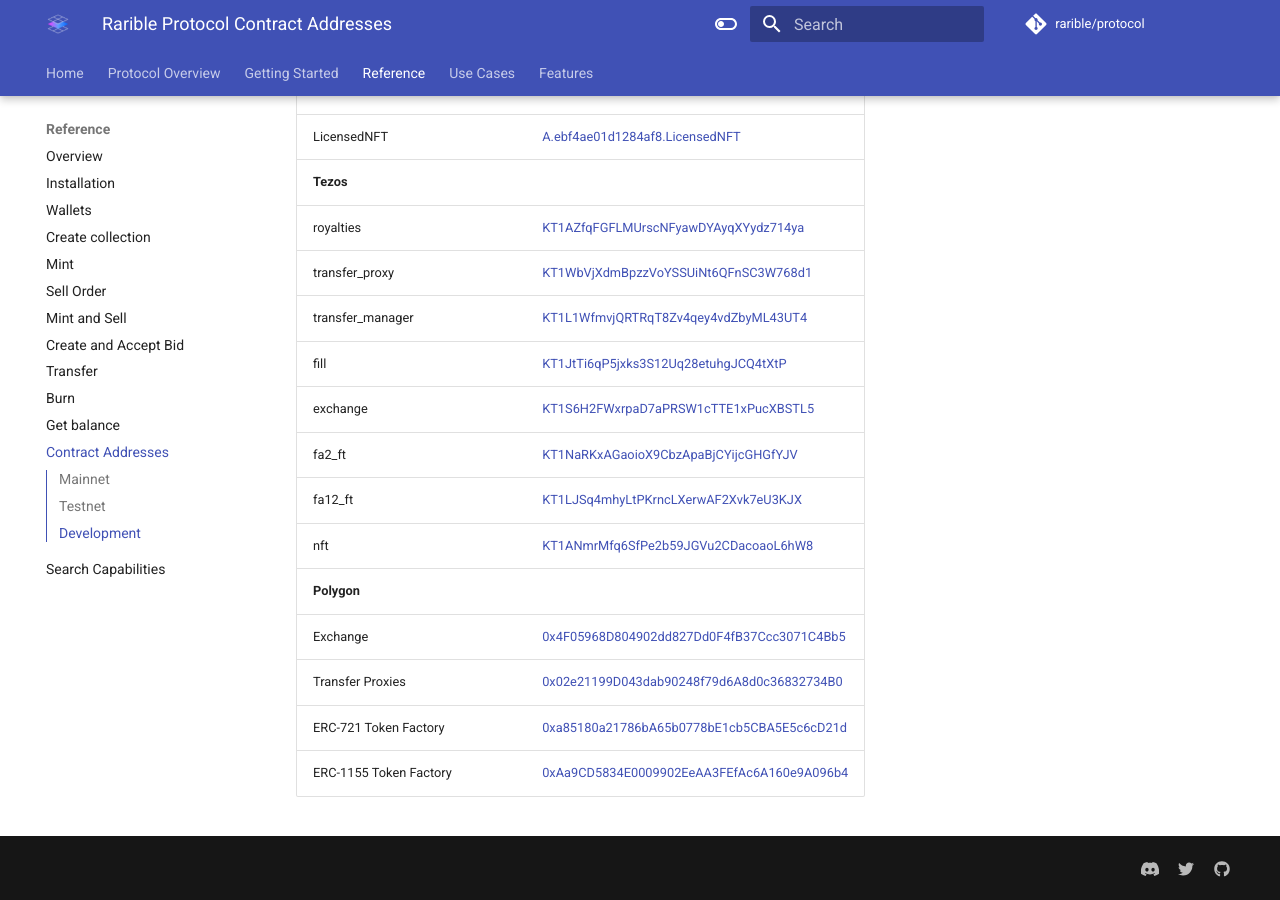
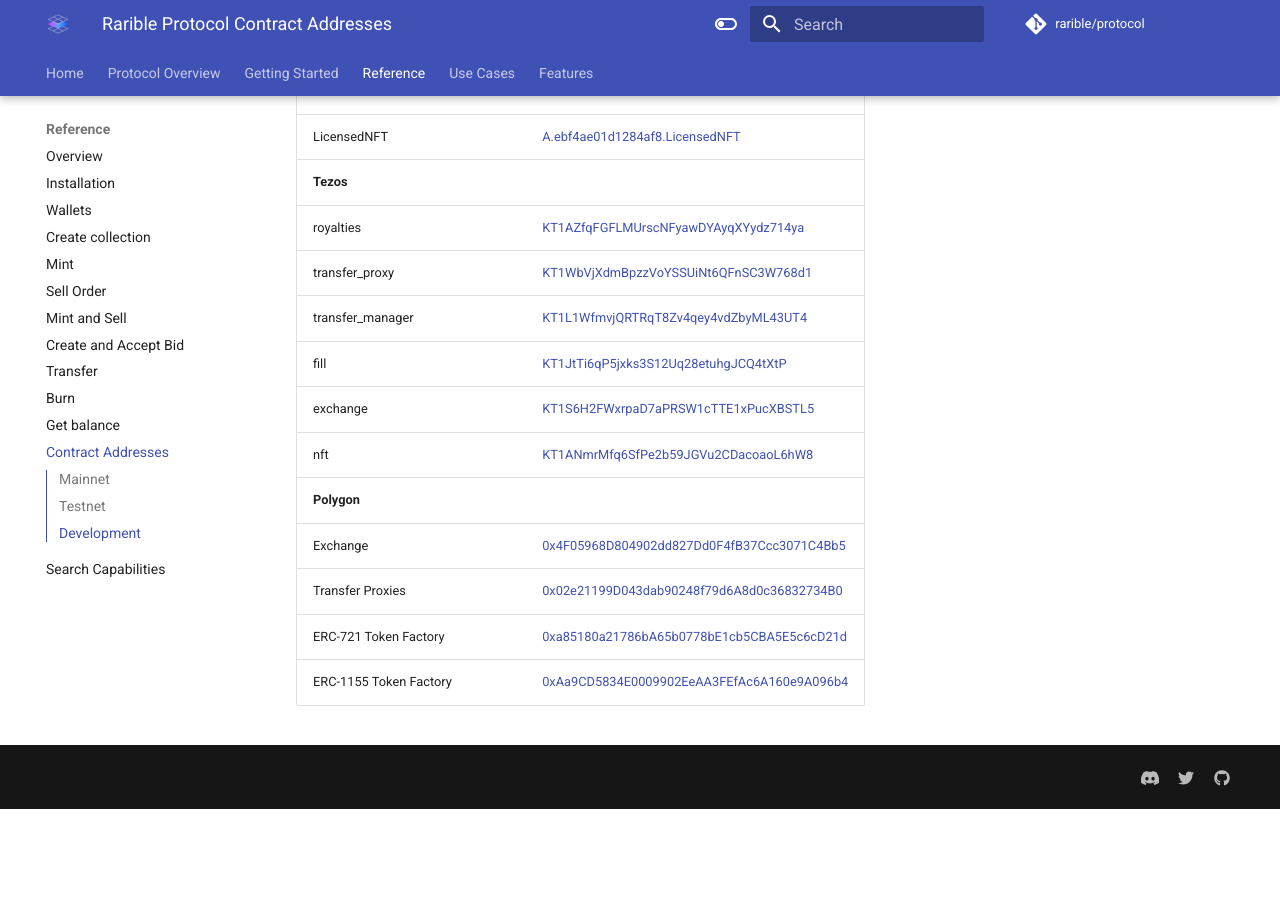
Before and after one commit to rarible/protocol, an MkDocs documentation site: the page built from docs/reference/contract-addresses.md, in a window 1280 px wide and 900 px high, scrolled down 3083 px. Built offline with MkDocs 1.6.1 and Material for MkDocs 9.7.7, drawn with Linux system fonts in a browser that asks for light colours; comment, search, counter and statistics services are not loaded; after the commit the page ends 3892 px from its top, so only the background shows below that.

Commit message:
remove unnecessary test contracts

```diff
--- a/docs/reference/contract-addresses.md
+++ b/docs/reference/contract-addresses.md
@@ -83,8 +83,6 @@
 | transfer_manager                   | [KT1L1WfmvjQRTRqT8Zv4qey4vdZbyML43UT4](https://ithacanet.tzkt.io/KT1L1WfmvjQRTRqT8Zv4qey4vdZbyML43UT4)                       |
 | fill                               | [KT1JtTi6qP5jxks3S12Uq28etuhgJCQ4tXtP](https://ithacanet.tzkt.io/KT1JtTi6qP5jxks3S12Uq28etuhgJCQ4tXtP)                       |
 | exchange                           | [KT1S6H2FWxrpaD7aPRSW1cTTE1xPucXBSTL5](https://ithacanet.tzkt.io/KT1S6H2FWxrpaD7aPRSW1cTTE1xPucXBSTL5)                       |
-| fa2_ft                             | [KT1NaRKxAGaoioX9CbzApaBjCYijcGHGfYJV](https://ithacanet.tzkt.io/KT1NaRKxAGaoioX9CbzApaBjCYijcGHGfYJV)                       |
-| fa12_ft                            | [KT1LJSq4mhyLtPKrncLXerwAF2Xvk7eU3KJX](https://ithacanet.tzkt.io/KT1LJSq4mhyLtPKrncLXerwAF2Xvk7eU3KJX)                       |
 | nft                                | [KT1ANmrMfq6SfPe2b59JGVu2CDacoaoL6hW8](https://ithacanet.tzkt.io/KT1ANmrMfq6SfPe2b59JGVu2CDacoaoL6hW8)                       |
 | **Polygon**                        |                                                                                                                                 |
 | Exchange                           | [0x4F05968D804902dd827Dd0F4fB37Ccc3071C4Bb5](https://mumbai.polygonscan.com/address/0x4F05968D804902dd827Dd0F4fB37Ccc3071C4Bb5) |
```
